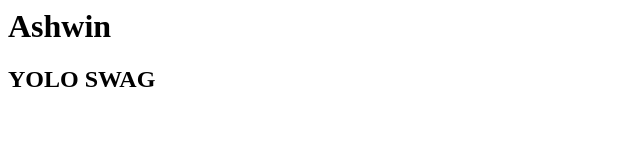
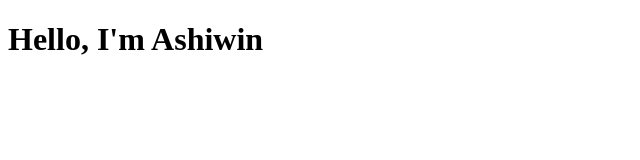
Before and after one commit to yellapantula/MySite, a plain HTML site: page index.html in a window 1280 px wide. Shown: the whole page, without its empty margins (0-640 px from the left). Drawn offline with Linux system fonts and the light colour scheme.

Commit message:
Third Commit

```diff
--- a/index.html
+++ b/index.html
@@ -1,2 +1,9 @@
-<h1> Ashwin </h1>
-<h2> YOLO SWAG </h2>
+<!DOCTYPE html>
+<html>
+<head>
+	<title>Ashwin </title>
+</head>
+<body>
+	<h1> Hello, I'm Ashiwin </h1>
+</body>
+</html>
```
